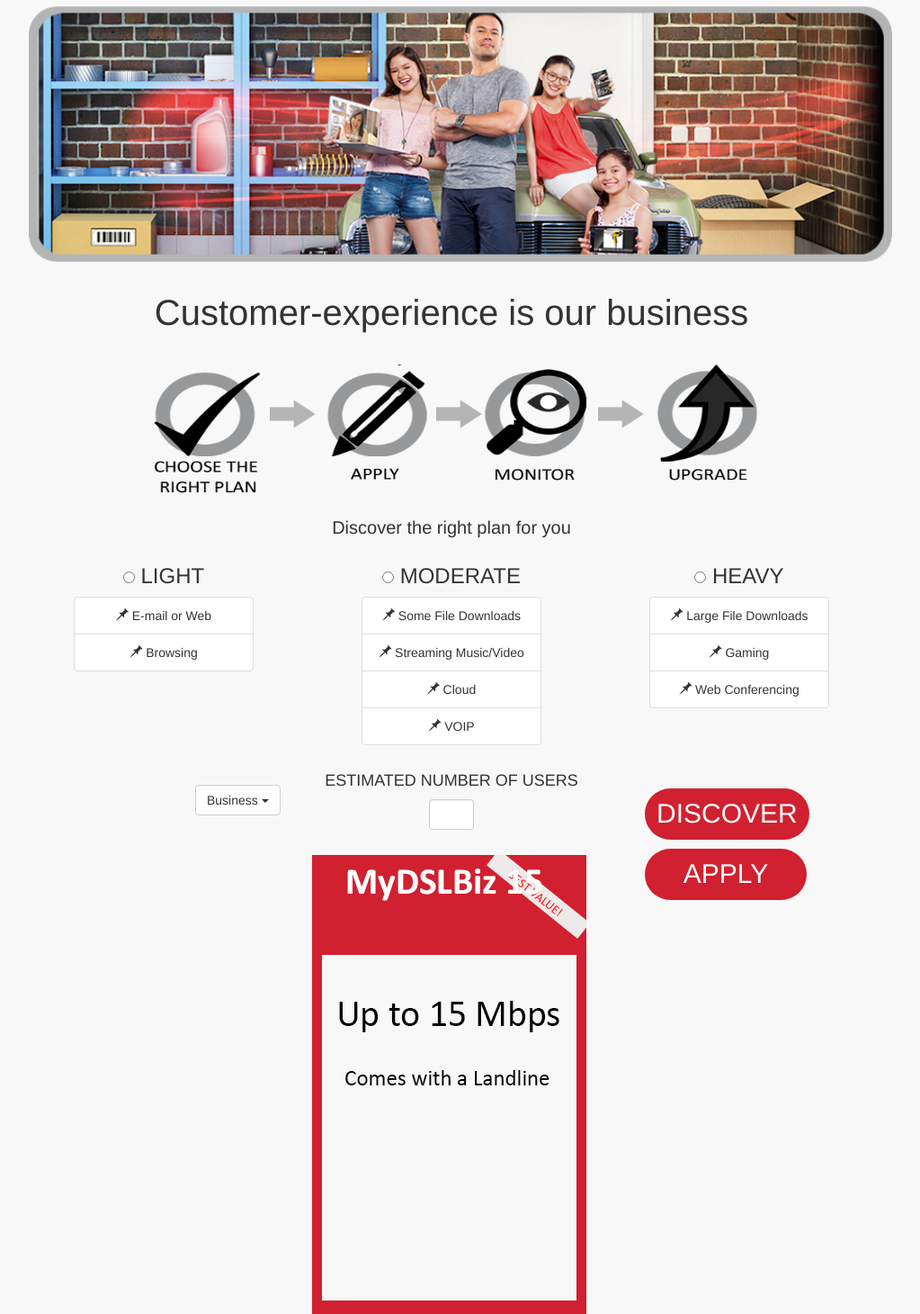
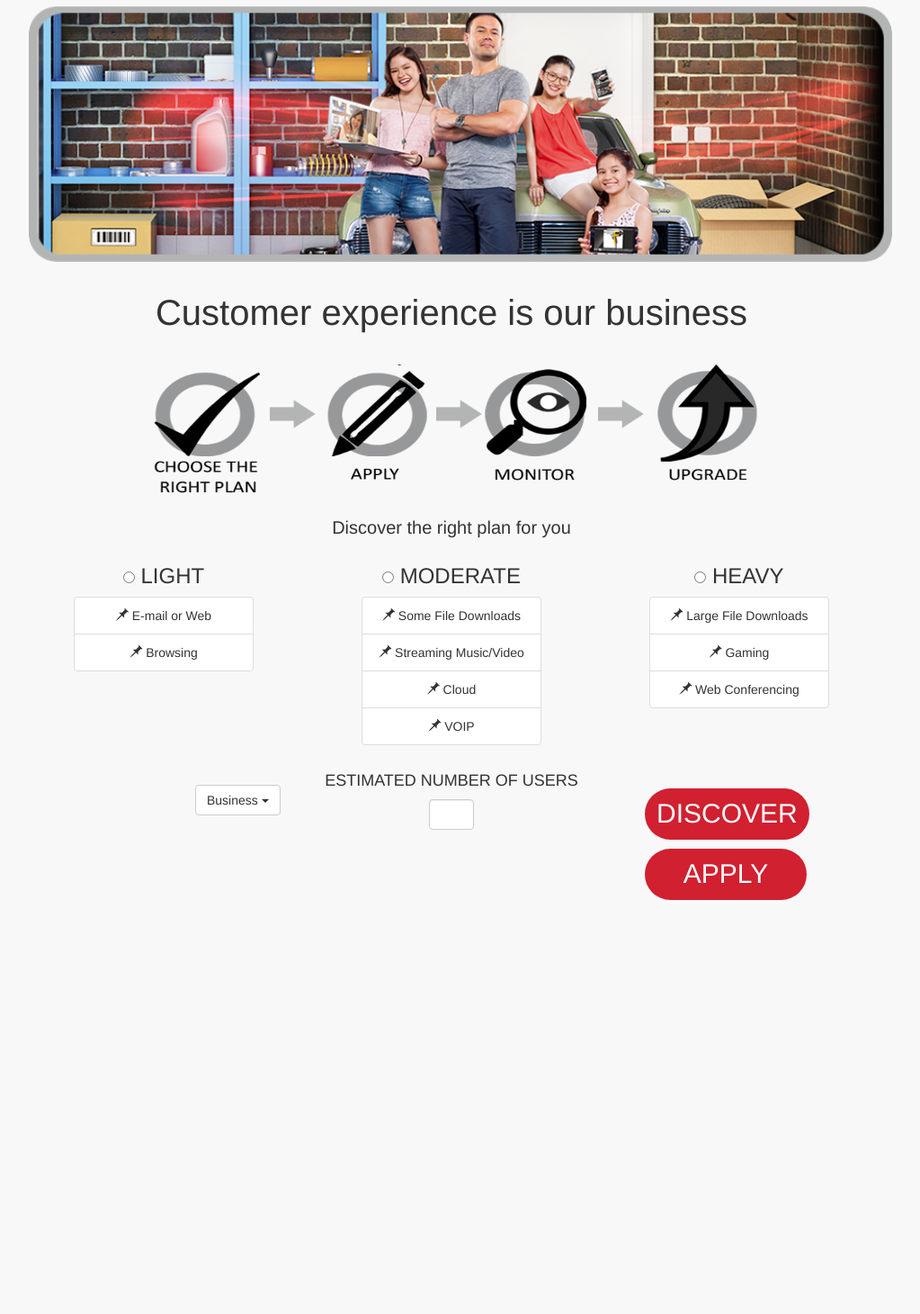
Before and after one commit to eugeneoca/BandwidthEstimatorMonitoringWebApp, a PHP site: page / in a window 1280 px wide. Shown: the part 193-1653 px from the top of the page at 90% size, without its empty margins (138-1161 px from the left). After the commit the page ends 1193 px from the top, so only its background shows below. Run offline with PHP 8.4, Linux system fonts and the light colour scheme.

Commit message:
Secondary Commit

```diff
--- a/index.php
+++ b/index.php
@@ -31,7 +31,7 @@
     	</div>
         <hr/>
         <img src="img/banner.png" class="banner" />
-        <h1 class="text-center lead quote">Customer-experience is our business</h1>
+        <h1 class="text-center lead quote">Customer experience is our business</h1>
         <img src="img/journey.png" class="journey" />
         <h2 class="plan">Discover the right plan for you</h2>
         <div class="row items">
@@ -82,7 +82,7 @@
             </div>
             <button class="btn btn-discover" id="discover">DISCOVER</button>
             <button class="btn btn-apply" id="apply">APPLY</button>
-            <img src="img/biz15.png" class="img rev">
+            <img src="img/biz15.png" class="img rev" id="best" hidden>
         </div>
     </div>
 
--- a/js/index.js
+++ b/js/index.js
@@ -18,6 +18,11 @@ $(document).ready(function() {
 	});
 
 	$("#discover").click(function(){
+		//window.location.href = "login.php"
+		$("#best").show();
+	});
+
+	$("#apply").click(function(){
 		window.location.href = "login.php"
 	});
 });
```
